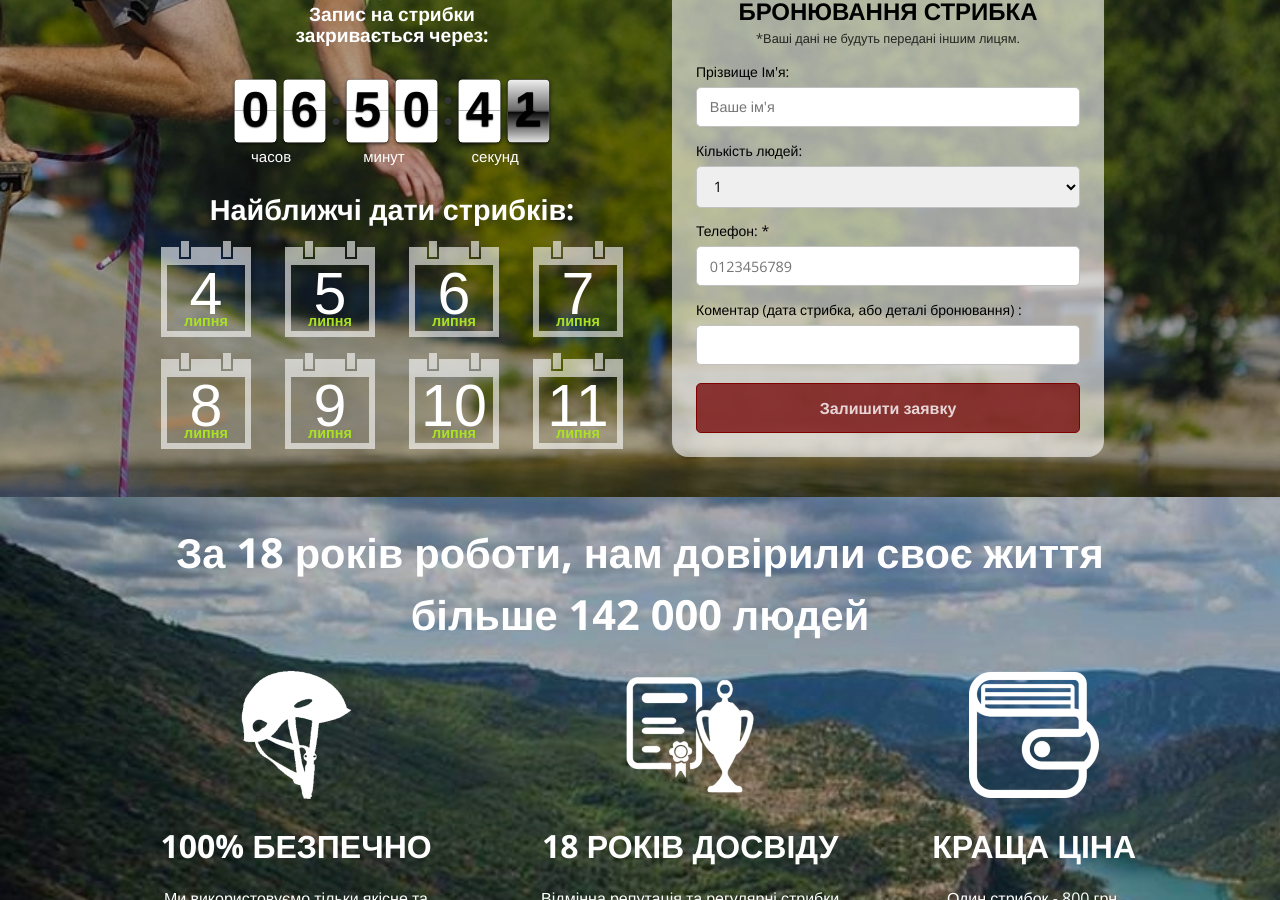
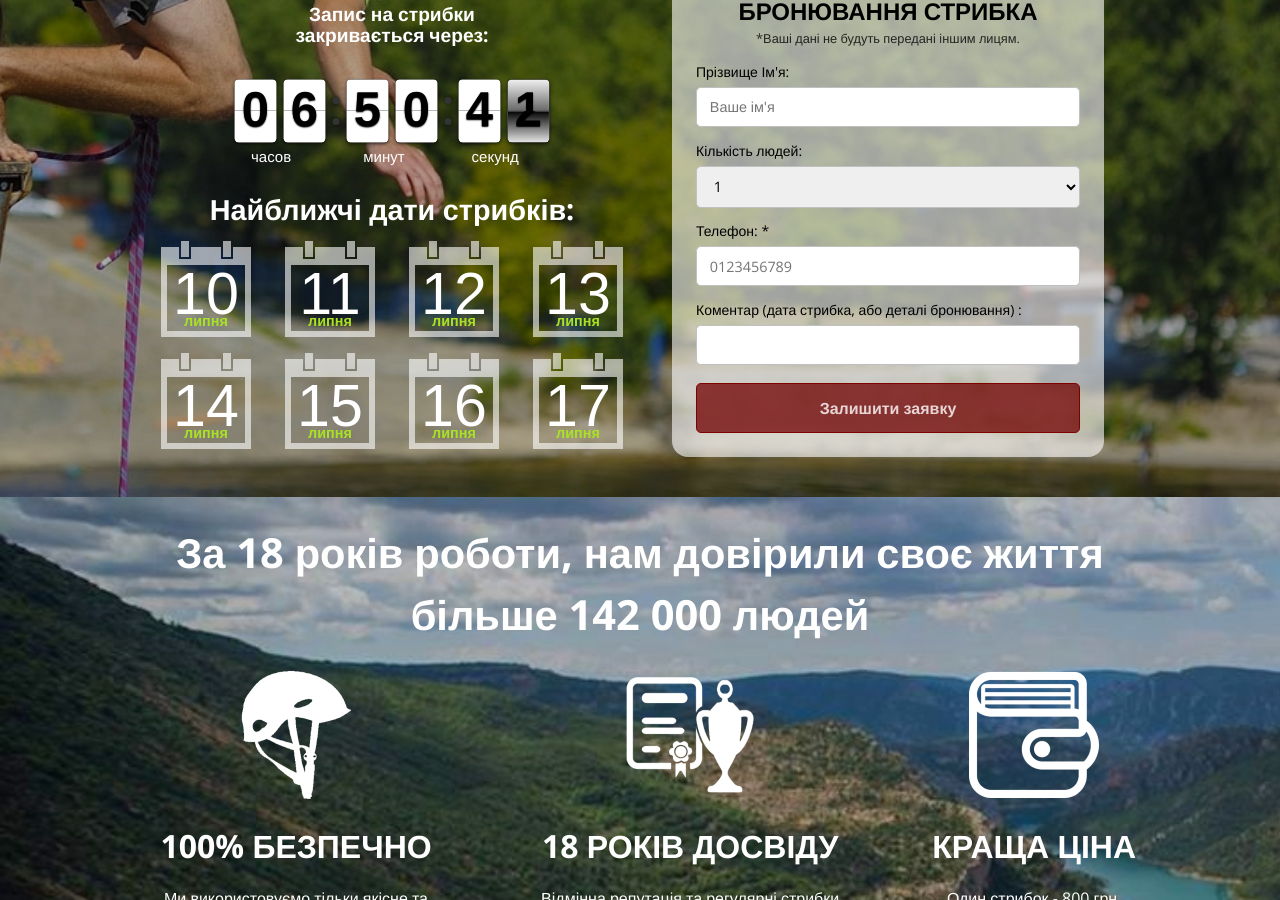
Before and after one commit to Andreyfilko/go-jump, a Jekyll site: the page built from index.md, in a window 1280 px wide and 900 px high, scrolled down 499 px. Built offline with Jekyll 4.4.1, drawn with Linux system fonts in a browser that asks for light colours; some web fonts are replaced; some of the changed text lies outside the part shown.

Commit message:
Update _config.yml

```diff
--- a/_config.yml
+++ b/_config.yml
@@ -35,11 +35,11 @@ google_analytics:
 theme: jekyll-theme-cayman
 
 dates:
-  - 2026-07-04
-  - 2026-07-05
-  - 2026-07-06
-  - 2026-07-07
-  - 2026-07-08
-  - 2026-07-09
   - 2026-07-10
   - 2026-07-11
+  - 2026-07-12
+  - 2026-07-13
+  - 2026-07-14
+  - 2026-07-15
+  - 2026-07-16
+  - 2026-07-17
```
